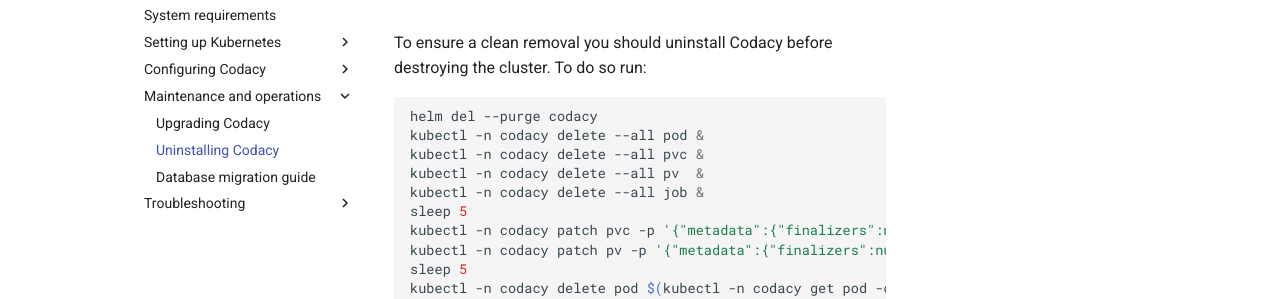
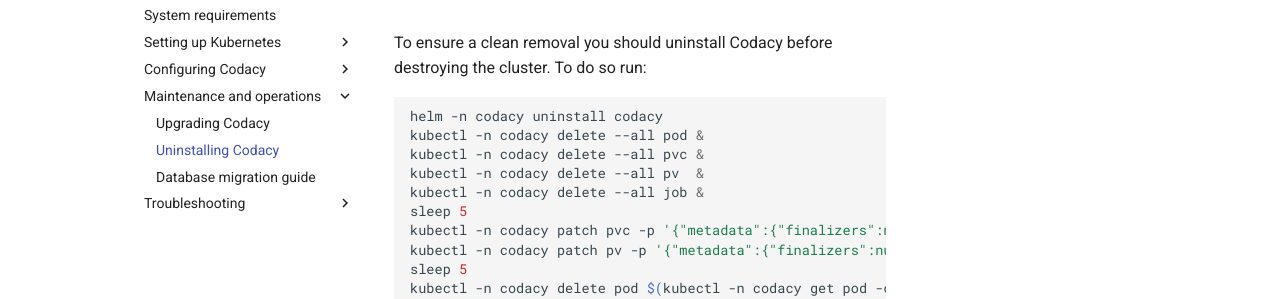
Before and after one commit to codacy/chart, an MkDocs documentation site: the page built from docs/maintenance/uninstall.md, in a window 1280 px wide. Shown: the part 153-452 px from the top of the page. Built offline with MkDocs 1.6.1 and Material for MkDocs 9.7.7, drawn with Linux system fonts in a browser that asks for light colours.

Commit message:
Update command to uninstall Helm release

````diff
--- a/docs/maintenance/uninstall.md
+++ b/docs/maintenance/uninstall.md
@@ -4,7 +4,7 @@
 To do so run:
 
 ```bash
-helm del --purge codacy
+helm -n codacy uninstall codacy
 kubectl -n codacy delete --all pod &
 kubectl -n codacy delete --all pvc &
 kubectl -n codacy delete --all pv  &
````
Also changed, not shown: docs/troubleshoot/k8s-cheatsheet.md (+1 -1 lines).
